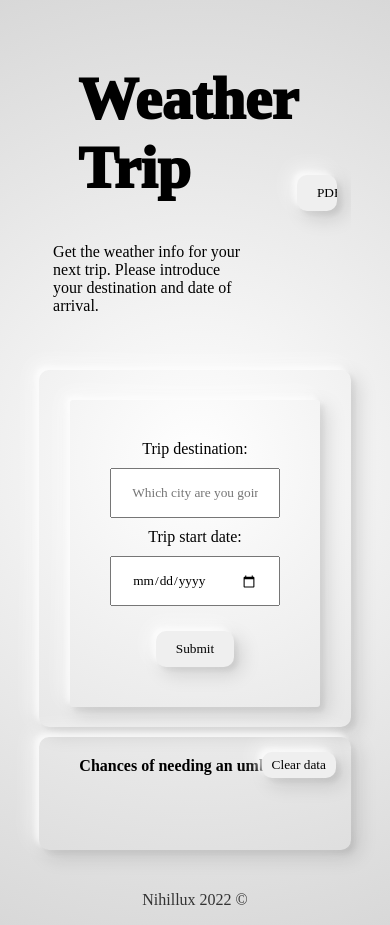
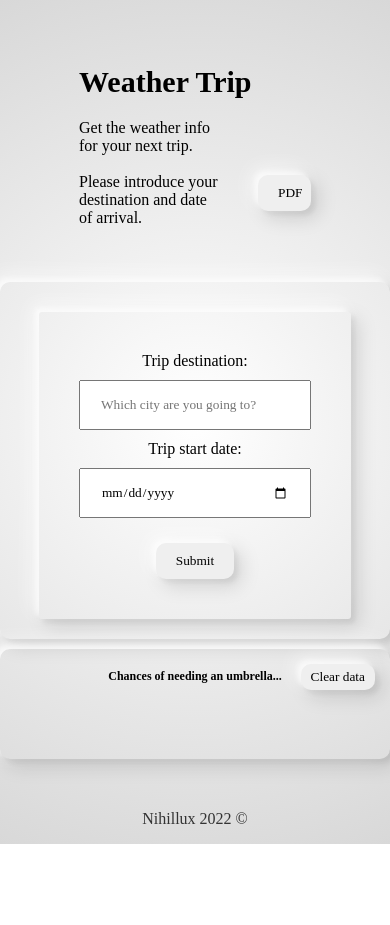
Before and after one commit to Nihillux/Weather-Trip, a website built with webpack: page src/client/views/index.html in a window 390 px wide. After the commit the page ends 844 px from the top, so only its background shows below. Built offline with nearby package versions, Linux system fonts and the light colour scheme.

Commit message:
responsive css

```diff
--- a/src/client/styles/base.scss
+++ b/src/client/styles/base.scss
@@ -43,7 +43,6 @@ section, form{
 }
 
 h1 {
-    grid-area: hd;
     font-size: 60px;
     font-weight: 1000;
     text-align: left;
@@ -74,7 +73,17 @@ button{
     border-radius: 10px;
 }
 
-#generate{
-    padding: 10px 20px;
-    margin-top: 15px;
+@media only screen and (max-width: 500px) {
+    section {
+        width: 100%;
+    }
+    h1{
+        font-size: 30px;
+        font-weight: 850;
+        text-align: left;
+        box-sizing: border-box;
+        padding-left: 0;
+        padding-top: 20px;
+        width: fit-content;
+    }
 }
--- a/src/client/styles/form.scss
+++ b/src/client/styles/form.scss
@@ -30,3 +30,27 @@ span{
     right: 0px;
     font-weight: 1500;
 }
+
+#clear:hover {
+    background-color: #333333;
+    color: white;
+    cursor: pointer;
+}
+
+#generate{
+    padding: 10px 20px;
+    margin-top: 15px;
+}
+
+#generate:hover {
+    background-color: #333333;
+    color: white;
+    cursor: pointer;
+}
+
+@media only screen and (max-width: 500px) {
+    span{
+        font-size: 12px;
+        font-weight: 800;
+    }
+}
--- a/src/client/styles/header.scss
+++ b/src/client/styles/header.scss
@@ -9,6 +9,12 @@ header {
     width: 80%;
 }
 
+@media only screen and (max-width: 500px) {
+    section {
+        width: 100%;
+    }
+}
+
 #print{
     height: fit-content;
     width: fit-content;
@@ -16,6 +22,12 @@ header {
     margin: 150px 0 0 0;
 }
 
+#print:hover {
+    background-color: #333333;
+    color: white;
+    cursor: pointer;
+}
+
 #intro{
     width: 80%;
 }
--- a/src/client/views/index.html
+++ b/src/client/views/index.html
@@ -10,7 +10,7 @@
         <header>
             <div class="">
                 <h1>Weather Trip</h1>
-                <div id="intro">Get the weather info for your next trip. Please introduce your destination and date of arrival.</div>
+                <div id="intro">Get the weather info for your next trip.<br><br>Please introduce your destination and date of arrival.</div>
             </div>
             <button id="print" href="#" type="submit" name="" value="submit">PDF</button>
         </header>
--- a/src/server/app.js
+++ b/src/server/app.js
@@ -35,7 +35,8 @@ app.get('/test', function (req, res) {
 
 app.post('/postData', postData);
 
-//async function to make the 3 API calls
+// async function to make the 3 API calls, add desired values to properties inside ProjectData,
+// and send it back to the client side
 async function postData(req, res) {
   let city = req.body.City;
   let d = new Date(req.body.Date);
```
